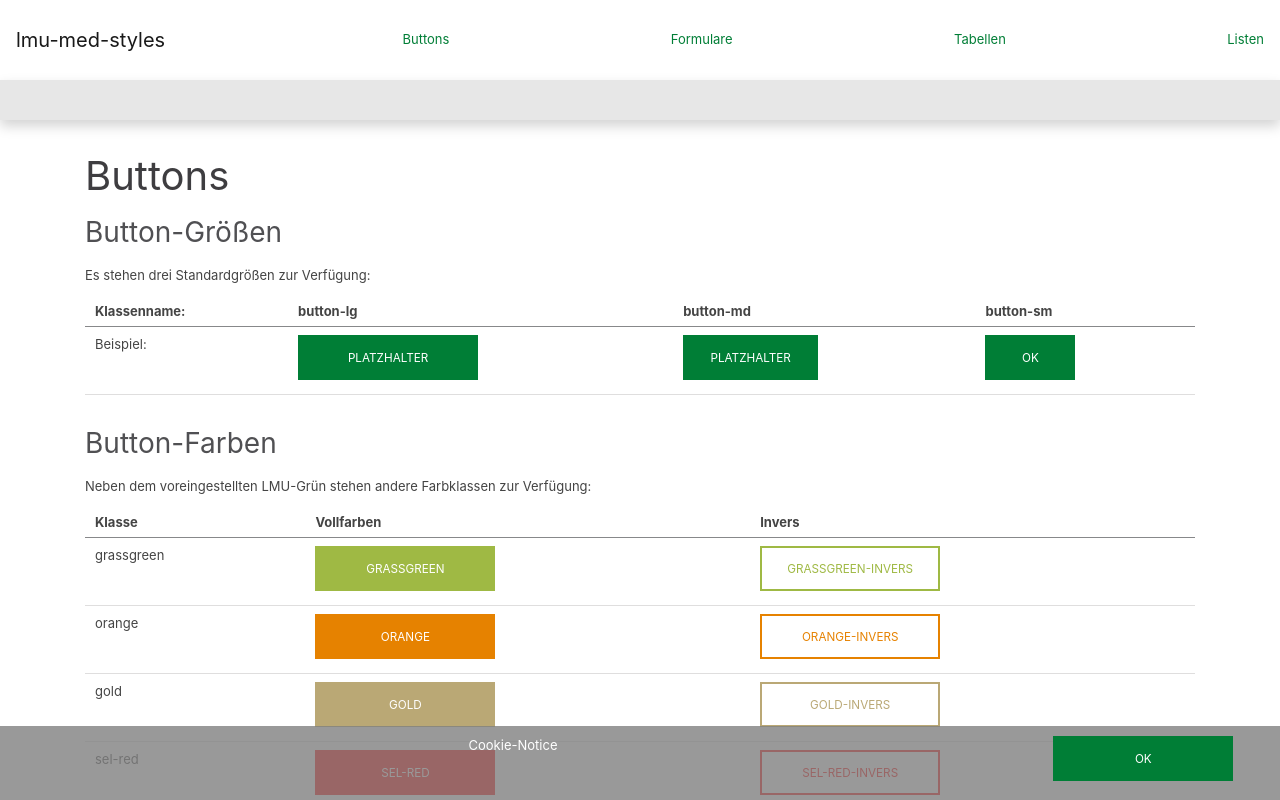
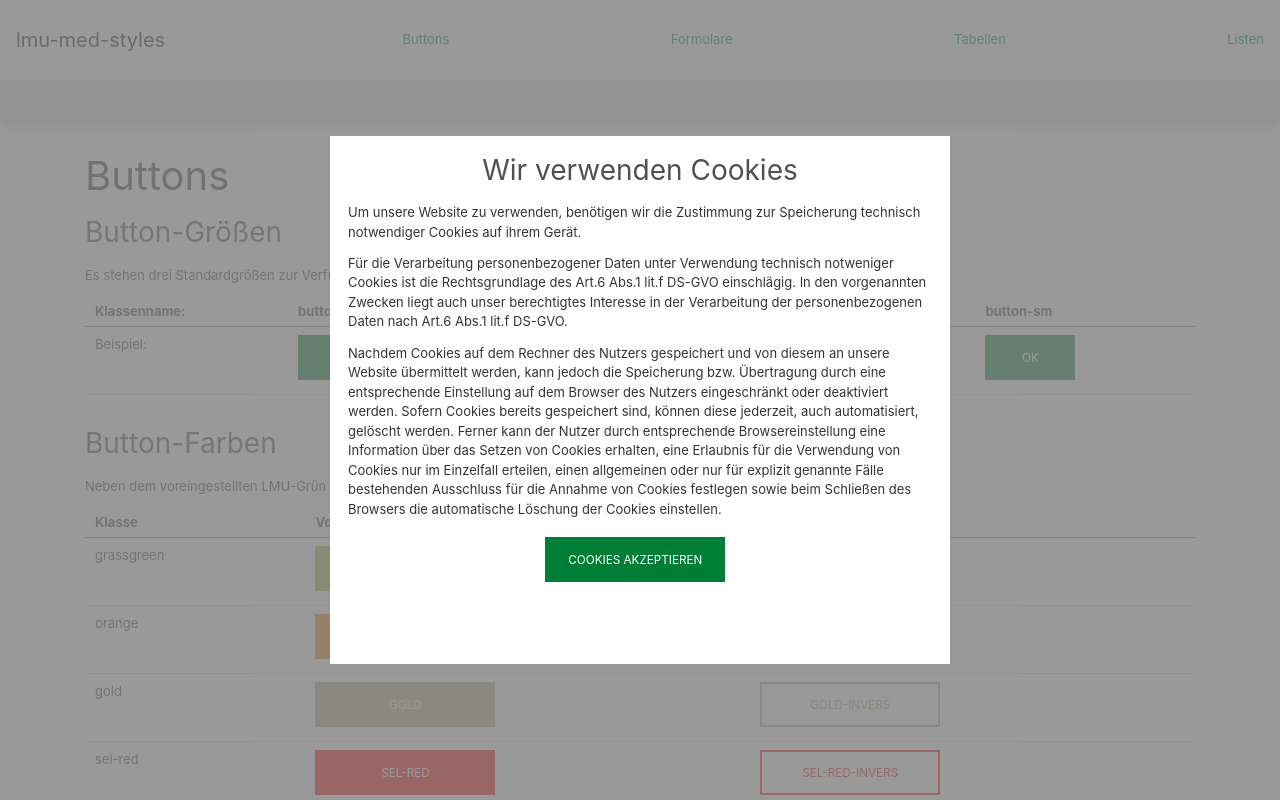
Before and after one commit to KUMteamIM/lmu-med-styles, a website built with webpack: page dist/index.html in a window 1280 px wide. Shown: the top 800 px of the page. Built offline with nearby package versions, Linux system fonts and the light colour scheme.

Commit message:
Make cookie notice overlay content

```diff
--- a/src/cookie-notice.scss
+++ b/src/cookie-notice.scss
@@ -1,16 +1,30 @@
 body.lmu-klinikum .cookie-notice {
   position: fixed;
   bottom: 0;
+  top: 0;
+  left: 0;
+  right: 0;
   z-index: 100000000;
   background-color: rgba(128, 128, 128, 0.8);
-  color: white;
-  padding: 10px 5px;
+  align-items: center;
+  justify-content: center;
   text-align: center;
   width: 100%;
+  height: 100%;
   display: flex;
+  color: #333;
+
+  .cookie-notice-content {
+    background-color: white;
+    max-width: 620px;
+    padding: 18px;
+
+    div {
+      margin-bottom: 18px;
+    }
+  }
 
   a {
-    color: white;
     font-weight: bold;
   }
   div:first-child {
```
Also changed, not shown: dist/index.html.
